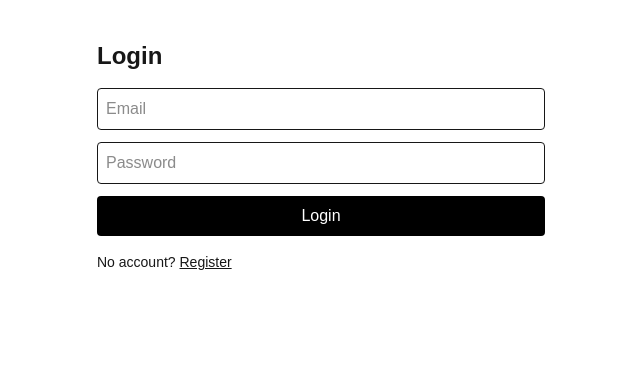
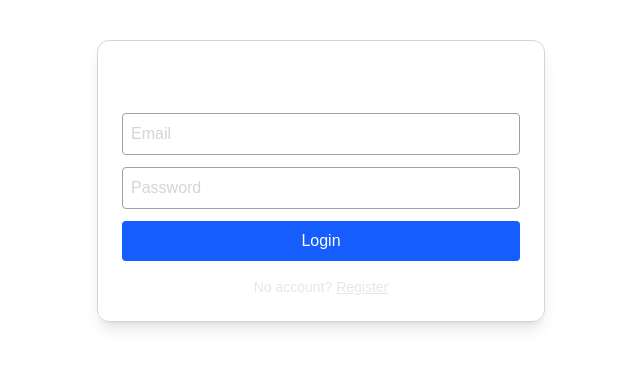
Before and after one commit to soumadip9/password-vault-mvp, a Next.js app: page / in a window 1280 px wide. Shown: the top 368 px of the page, without its empty margins (319-959 px from the left). Built offline with nearby package versions, Linux system fonts and the light colour scheme.

Commit message:
hard launch 2

```diff
--- a/app/page.tsx
+++ b/app/page.tsx
@@ -10,27 +10,49 @@ export default function Home() {
   async function submit(e: React.FormEvent) {
     e.preventDefault()
     setMsg(null)
+
+    try {
       const res = await fetch(`/api/auth/${mode}`, {
         method: 'POST',
+        headers: { 'Content-Type': 'application/json' },
         body: JSON.stringify({ email, password }),
       })
+
+      if (mode === 'register') {
+        // ✅ After registration — don't log in, ask user to log in manually
+        if (res.ok) {
+          setMsg('✅ Account created successfully! Please log in.')
+          setMode('login') // switch to login form
+          setPassword('') // clear password field
+        } else {
+          const t = await res.text()
+          setMsg(t || '❌ Registration failed')
+        }
+        return
+      }
+
+      // ✅ Login flow
       if (res.ok) {
         window.location.href = '/vault'
       } else {
         const t = await res.text()
-      setMsg(t || 'Failed')
+        setMsg(t || '❌ Invalid email or password')
+      }
+    } catch (error) {
+      console.error('❌ Error:', error)
+      setMsg('❌ Something went wrong. Please try again.')
     }
   }
 
   return (
-    <div className="max-w-md mx-auto mt-10">
-      <h1 className="text-2xl font-semibold mb-4">
-        {mode === 'login' ? 'Login' : 'Create account'}
+    <div className="max-w-md mx-auto mt-10 bg-white/10 backdrop-blur-md p-6 rounded-xl shadow-lg border border-gray-300">
+      <h1 className="text-2xl font-semibold mb-4 text-center text-white">
+        {mode === 'login' ? 'Login' : 'Create Account'}
       </h1>
 
       <form onSubmit={submit} className="space-y-3">
         <input
-          className="w-full border rounded p-2"
+          className="w-full border border-gray-400 rounded p-2 text-white placeholder-gray-300 bg-transparent"
           placeholder="Email"
           type="email"
           value={email}
@@ -38,24 +60,35 @@ export default function Home() {
           required
         />
         <input
-          className="w-full border rounded p-2"
+          className="w-full border border-gray-400 rounded p-2 text-white placeholder-gray-300 bg-transparent"
           placeholder="Password"
           type="password"
           value={password}
           onChange={(e) => setPassword(e.target.value)}
           required
         />
-        <button className="w-full bg-black text-white rounded p-2">
+        <button
+          className="w-full bg-blue-600 hover:bg-blue-700 text-white rounded p-2 font-medium transition"
+          type="submit"
+        >
           {mode === 'login' ? 'Login' : 'Register'}
         </button>
       </form>
 
-      {msg && <p className="mt-3 text-red-600 text-sm">{msg}</p>}
+      {msg && (
+        <p
+          className={`mt-3 text-center text-sm ${
+            msg.includes('successfully') ? 'text-green-400' : 'text-red-400'
+          }`}
+        >
+          {msg}
+        </p>
+      )}
 
-      <p className="mt-4 text-sm">
+      <p className="mt-4 text-sm text-center text-gray-200">
         {mode === 'login' ? 'No account?' : 'Have an account?'}{' '}
         <button
-          className="underline"
+          className="underline hover:text-blue-300 transition"
           onClick={() => setMode(mode === 'login' ? 'register' : 'login')}
         >
           {mode === 'login' ? 'Register' : 'Login'}
```
Lines whose indentation alone changed are shown as unchanged.
